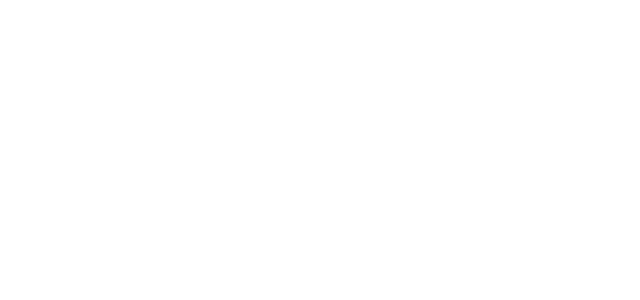
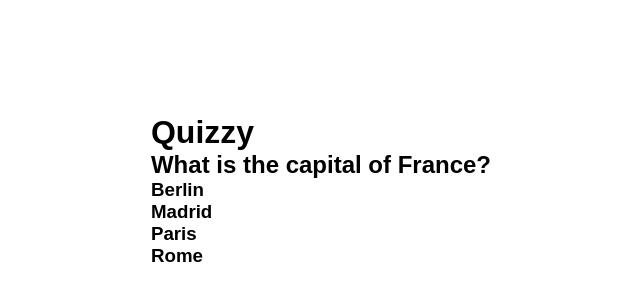
Before and after one commit to debrajroyofficial000/Quizzy, a React (Vite) app: page / in a window 1280 px wide. Shown: the part 210-510 px from the top of the page, without its empty margins (319-959 px from the left). Built offline with nearby package versions, Linux system fonts and the light colour scheme.

Commit message:
basic functionality done

```diff
--- /dev/null
+++ b/src/App.css
@@ -0,0 +1,4 @@
+.container {
+  max-width: 550px;
+  width: 100%;
+}
--- a/src/App.tsx
+++ b/src/App.tsx
@@ -1,5 +1,48 @@
+import Question from "./components/Question";
+import Result from "./components/Result";
+import { quizQuestions } from "./utils";
+import { useState } from "react";
+import "./App.css";
+
+export interface IResult {
+  question: string;
+  answer: string;
+  chosen: string;
+}
+
+
+
 function App() {
-  return <></>;
+  const [questionNumber, setQuestionNumber] = useState(0);
+  const [QnA, setQnA] = useState<IResult[]>([]);
+  function nextQuestion() {
+    setQuestionNumber(questionNumber + 1);
+  }
+
+  function addChosenOption(question: string, answer: string, chosen: string) {
+    if (QnA) setQnA([...QnA, { question, answer, chosen }]);
+  }
+
+  return (
+    <>
+      <div className="container">
+        <h1>Quizzy</h1>
+        {quizQuestions.map(
+          (question, index) =>
+            questionNumber === index && (
+              <section key={index} className="question-container">
+                <Question
+                  {...question}
+                  nextQNo={nextQuestion}
+                  selectOption={addChosenOption}
+                />
+              </section>
+            )
+        )}
+        {questionNumber === quizQuestions.length && <Result QNA={QnA} />}
+      </div>
+    </>
+  );
 }
 
 export default App;
--- /dev/null
+++ b/src/components/Question.tsx
@@ -0,0 +1,45 @@
+import { useState } from "react";
+import "../styles/Question.css";
+interface IQuestion {
+  question: string;
+  options: string[];
+  answer: string;
+  nextQNo: () => void;
+  selectOption: (question: string, answer: string, option: string) => void;
+}
+const Question = ({
+  question,
+  options,
+  answer,
+  nextQNo,
+  selectOption,
+}: IQuestion) => {
+  const [buttonToggle, setButtonToggle] = useState(false);
+
+  const handleSubmitOption = (option: string) => {
+    selectOption(question, answer, option);
+    setButtonToggle(true);
+  };
+
+  return (
+    <>
+      <h2 className="question">{question}</h2>
+      {options.map((option, index) => (
+        <h3
+          key={index}
+          className="option"
+          onClick={() => handleSubmitOption(option)}
+        >
+          {option}
+        </h3>
+      ))}
+      {buttonToggle && (
+        <button onClick={nextQNo} className="next-button">
+          Next
+        </button>
+      )}
+    </>
+  );
+};
+
+export default Question;
--- /dev/null
+++ b/src/components/Result.tsx
@@ -0,0 +1,12 @@
+import "../styles/Result.css";
+import { IResult } from "../App";
+interface IQNA {
+  QNA: IResult[];
+}
+const Result = ({ QNA }: IQNA) => {
+  console.log(QNA);
+
+  return <div>Result</div>;
+};
+
+export default Result;
--- a/src/index.css
+++ b/src/index.css
@@ -6,4 +6,7 @@
 body {
   font-family: sans-serif;
   min-height: 100dvh;
+  display: flex;
+  justify-content: center;
+  align-items: center;
 }
--- /dev/null
+++ b/src/utils.ts
@@ -0,0 +1,32 @@
+export const quizQuestions = [
+  {
+    question: "What is the capital of France?",
+    options: ["Berlin", "Madrid", "Paris", "Rome"],
+    answer: "Paris",
+  },
+  {
+    question: "Which planet is known as the Red Planet?",
+    options: ["Earth", "Jupiter", "Mars", "Venus"],
+    answer: "Mars",
+  },
+  {
+    question: "What is the largest mammal in the world?",
+    options: ["Elephant", "Blue Whale", "Great White Shark", "Giraffe"],
+    answer: "Blue Whale",
+  },
+  {
+    question: "Which element has the chemical symbol 'O'?",
+    options: ["Gold", "Oxygen", "Osmium", "Oxide"],
+    answer: "Oxygen",
+  },
+  {
+    question: "Who wrote 'Romeo and Juliet'?",
+    options: [
+      "Charles Dickens",
+      "Mark Twain",
+      "William Shakespeare",
+      "Jane Austen",
+    ],
+    answer: "William Shakespeare",
+  },
+];
```
Also changed, not shown: src/styles/Question.css (added), src/styles/Result.css (added).
